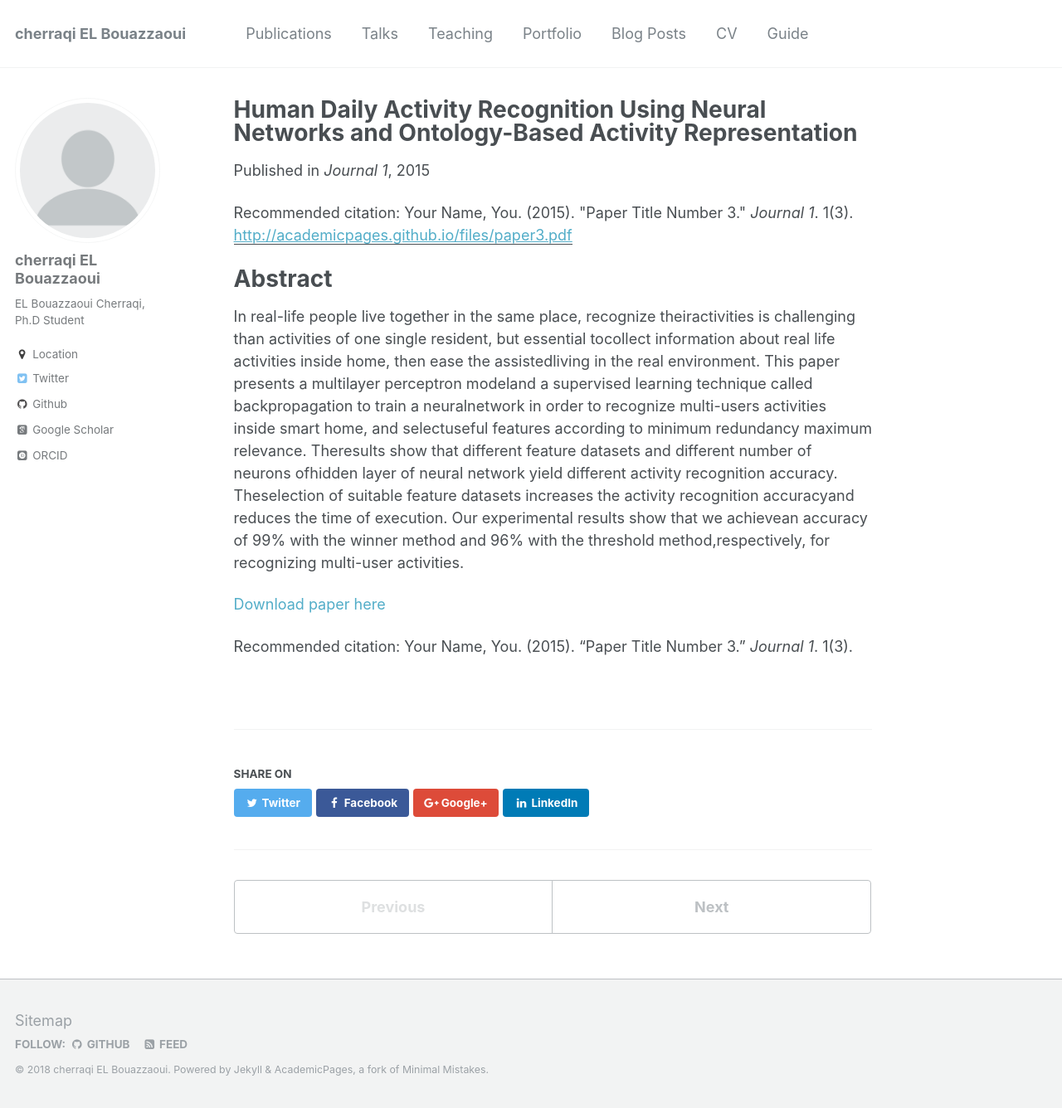
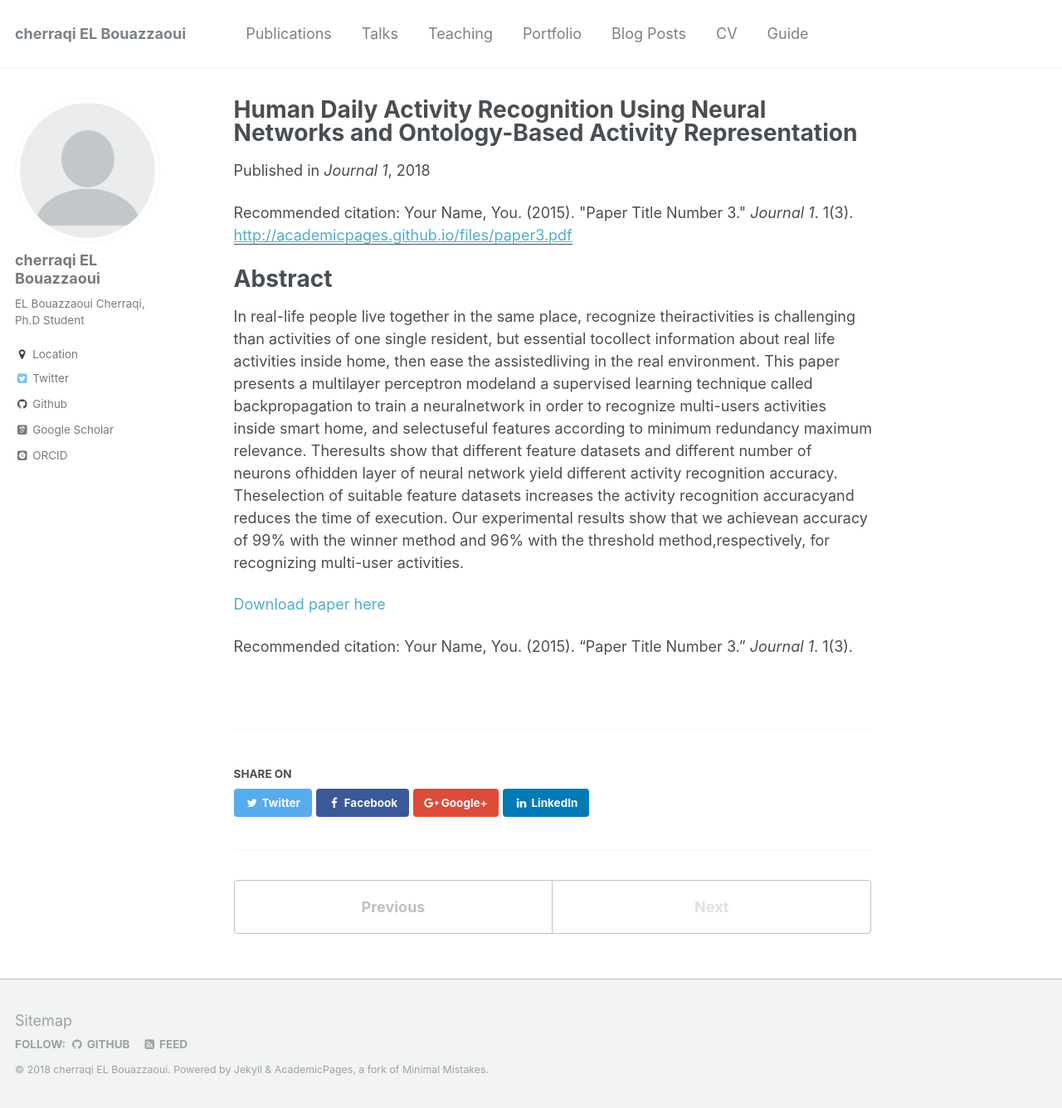
Before and after one commit to Cherrraqi/aca, a Jekyll site: the page built from _publications/Human Daily Activity Recognition Using Neural Networks and Ontology-Based Activity Representation.md, in a window 1280 px wide and 1336 px high. Shown: the whole window at 83% size. Built offline with Jekyll 4.4.1, drawn with Linux system fonts in a browser that asks for light colours; some web fonts are replaced.

Commit message:
Update Human Daily Activity Recognition Using Neural Networks and Ontology-Based Activity Representation.md

```diff
--- a/_publications/Human Daily Activity Recognition Using Neural Networks and Ontology-Based Activity Representation.md
+++ b/_publications/Human Daily Activity Recognition Using Neural Networks and Ontology-Based Activity Representation.md
@@ -3,7 +3,7 @@ title: "Human Daily Activity Recognition Using Neural Networks and Ontology-Base
 collection: publications
 permalink: /publication/2015-10-01-paper-title-number-3
 excerpt: 'This paper is about the number 3. The number 4 is left for future work.'
-date: 2015-10-01
+date: 2018-01-01
 venue: 'Journal 1'
 paperurl: 'http://academicpages.github.io/files/paper3.pdf'
 citation: 'Your Name, You. (2015). &quot;Paper Title Number 3.&quot; <i>Journal 1</i>. 1(3).'
```
